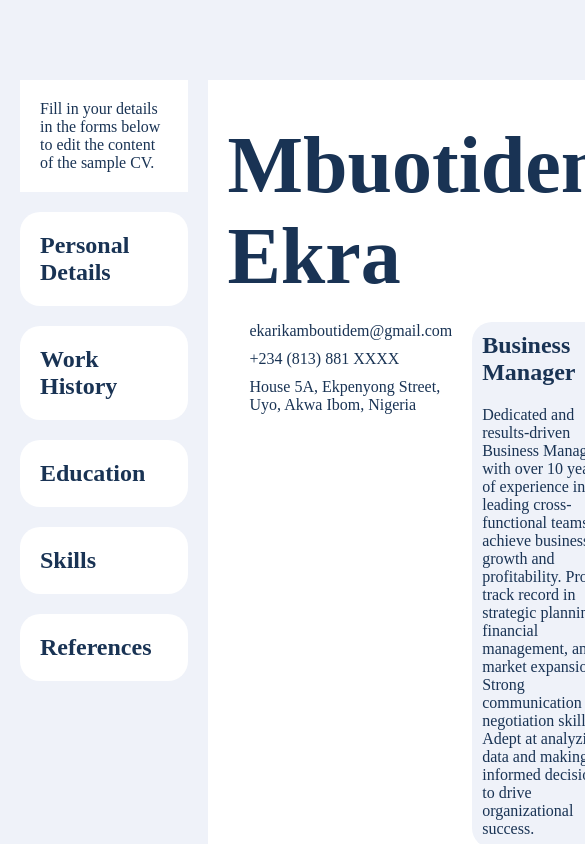
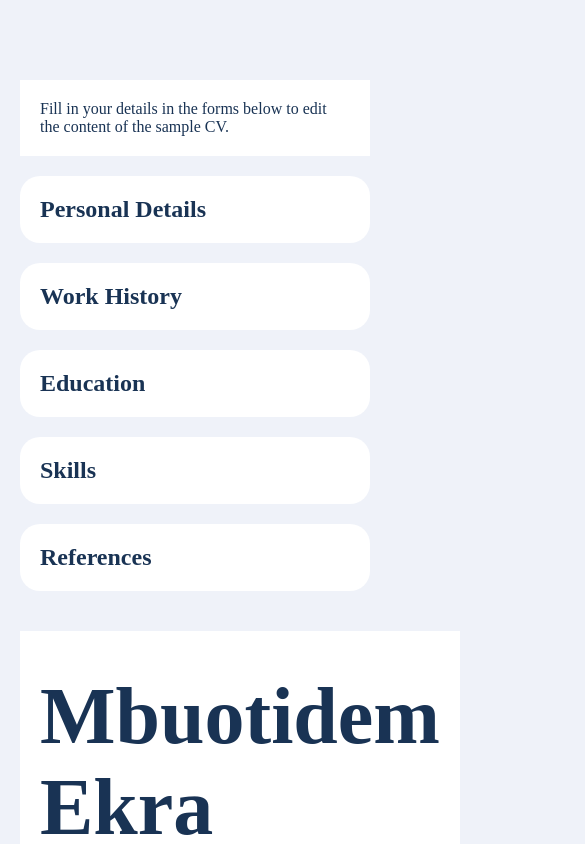
Before and after one commit to AndreUdotai/cv-application, a React (Vite) app: page / in a window 390 px wide. Shown: the top 844 px of the page, 585 px wide, since content can reach past the window. Built offline with nearby package versions, Linux system fonts and the light colour scheme; some icons are missing.

Commit message:
made the app responsive

```diff
--- a/src/App.css
+++ b/src/App.css
@@ -26,8 +26,8 @@ body {
 .app {
     display: flex;
     padding: 80px 20px;
-    /* justify-content: space-between; */
     gap: 20px;
+    flex-wrap: wrap;
 }
 
 .cv {
--- a/src/components/Form/Form.jsx
+++ b/src/components/Form/Form.jsx
@@ -6,7 +6,6 @@ import EmploymentHistory from './EmploymentHistory';
 import Education from './Education';
 import Skills from './Skills';
 import References from './References';
-// import { FaXmark } from 'react-icons/fa6';
 
 export default function Form({
     inputs,
@@ -14,13 +13,9 @@ export default function Form({
     skills,
     handleAddSkill,
     handleDeleteSkill,
-    // handleSkillChange,
-    // handleSkillActiveChange,
     references,
     handleAddReference,
     handleDeleteReference,
-    // handleReferenceChange,
-    // handleRefActiveChange,
     education,
     handleAddEducation,
     handleDeleteEducation,
--- a/src/components/Form/Skills.jsx
+++ b/src/components/Form/Skills.jsx
@@ -1,10 +1,8 @@
-// import { useState } from 'react';
 /* eslint-disable react/prop-types */
 import { FaAngleDown } from 'react-icons/fa6';
 import { FaAngleUp } from 'react-icons/fa6';
 import Input from './Input';
 import Button from './Button';
-// import ListDisplay from './ListDisplay';
 import { FaTrashCan } from 'react-icons/fa6';
 import { FaPencil } from 'react-icons/fa6';
 
@@ -14,8 +12,6 @@ export default function Skills({
     skills,
     handleAddSkill,
     handleDeleteSkill,
-    // handleSkillChange,
-    // handleSkillActiveChange,
     handleUpdateItem,
     handleArrayItemActiveChange,
     isActive,
@@ -50,7 +46,6 @@ export default function Skills({
                                                 type='text'
                                                 name='name'
                                                 value={item.name}
-                                                // onChange={(e) => handleSkillChange(e, item.id)}
                                                 onChange={(e) => handleUpdateItem(e, 'skills', item.id)}
                                             />
                                             <button
@@ -74,7 +69,6 @@ export default function Skills({
                             ))}
                         </ul>
                     </div>
-                    {/* <ListDisplay list={skills} handleDeleteItem={handleDeleteSkill} handleItemChange={handleSkillChange} handleItemActiveChange={handleSkillActiveChange} /> */}
                 </>
             )}
         </div>
```
